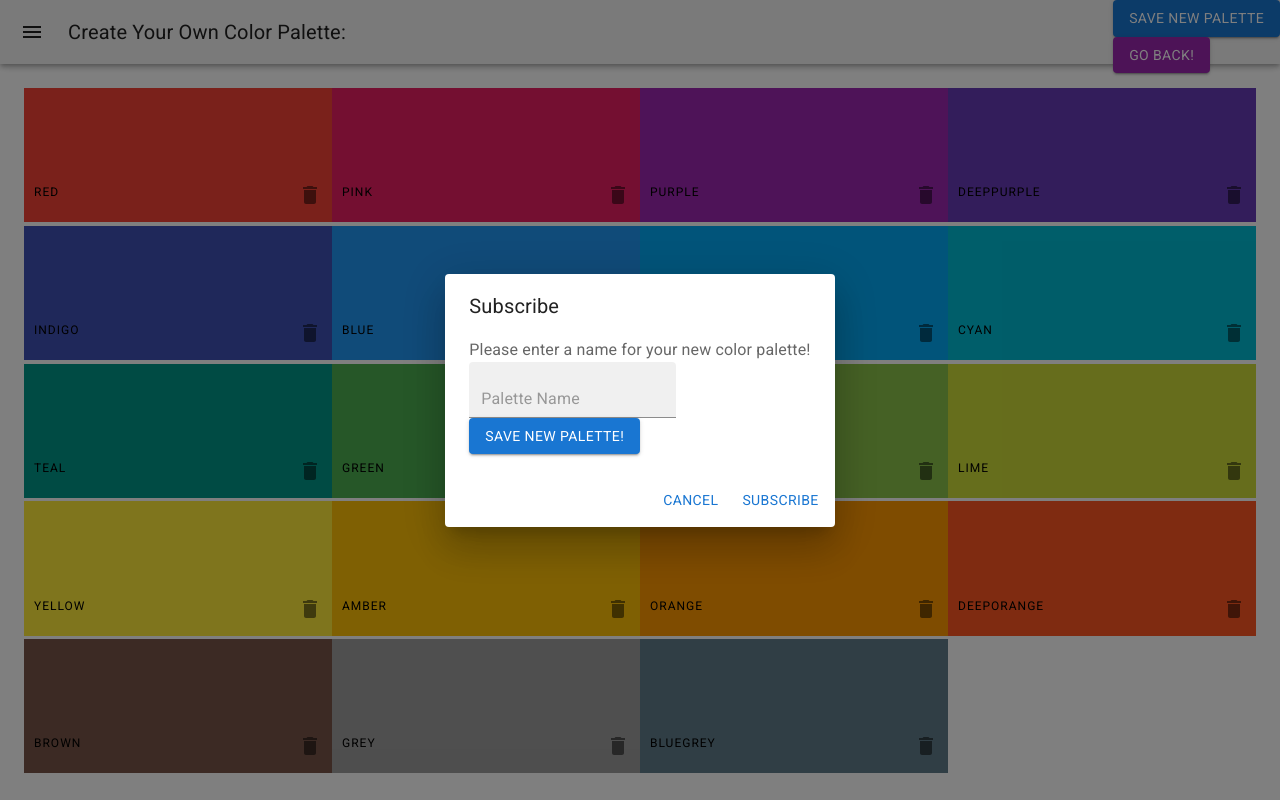
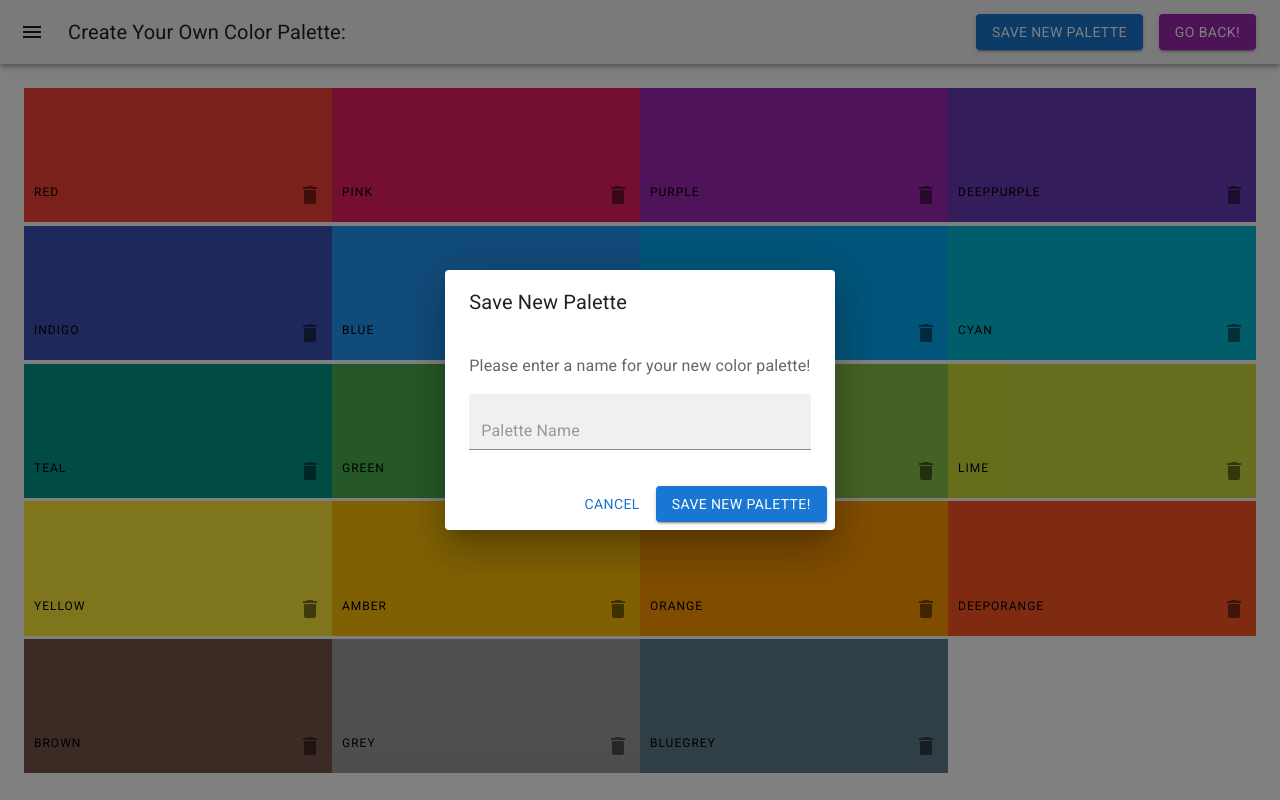
Before and after one commit to kjoling/my-color-project-app, a React (Create React App) app: page /palette/new in a window 1280 px wide. Both pictures are taken after a click on the button "SAVE NEW PALETTE". Built offline with nearby package versions, Linux system fonts and the light colour scheme.

Commit message:
Style PaletteMetaForm

```diff
--- a/src/PaletteFormNav.js
+++ b/src/PaletteFormNav.js
@@ -8,12 +8,9 @@ import { Button } from "@mui/material";
 import Typography from "@mui/material/Typography";
 import IconButton from "@mui/material/IconButton";
 import MenuIcon from "@mui/icons-material/Menu";
-import { useForm, Controller } from "react-hook-form";
-import { TextField } from "@mui/material";
-import * as Yup from "yup";
-import { yupResolver } from "@hookform/resolvers/yup";
 import { Link } from "react-router-dom";
 import { css } from "@emotion/css";
+import { CenterFocusStrong } from "@mui/icons-material";
 
 const drawerWidth = 400;
 
@@ -27,6 +24,7 @@ const AppBar = styled(MuiAppBar, {
   flexDirection: "row",
   justifyContent: "space-between",
   height: "64px",
+  alignItems: "center",
   ...(open && {
     width: `calc(100% - ${drawerWidth}px)`,
     marginLeft: `${drawerWidth}px`,
@@ -39,6 +37,11 @@ const AppBar = styled(MuiAppBar, {
 
 export default function PaletteFormNav(props) {
   const { palettes, open, handleDrawerOpen, savePalette, colors } = props;
+  const [formShowing, setFormShowing] = useState(false);
+
+  const showForm = () => {
+    setFormShowing(!formShowing);
+  };
 
   return (
     <div
@@ -67,25 +70,30 @@ export default function PaletteFormNav(props) {
             ${styles.navBtns}
           `}
         >
-          <PaletteMetaForm
-            palettes={palettes}
-            savePalette={savePalette}
-            colors={colors}
-          />
-          <div>
+          <Button variant="contained" onClick={showForm} sx={styles.button}>
+            Save New Palette
+          </Button>
+
           <Link
             to="/"
             className={css`
               ${styles.link}
             `}
           >
-              <Button variant="contained" color="secondary">
+            <Button variant="contained" color="secondary" sx={styles.button}>
               Go back!
             </Button>
           </Link>
         </div>
-        </div>
       </AppBar>
+      {formShowing && (
+        <PaletteMetaForm
+          palettes={palettes}
+          savePalette={savePalette}
+          colors={colors}
+          showForm={showForm}
+        />
+      )}
     </div>
   );
 }
@@ -101,5 +109,10 @@ const styles = {
   link: {
     textDecoration: "none",
   },
-  navBtns: {},
+  navBtns: {
+    marginRight: "1rem",
+  },
+  button: {
+    margin: "auto 0.5rem",
+  },
 };
--- a/src/PaletteMetaForm.js
+++ b/src/PaletteMetaForm.js
@@ -16,8 +16,8 @@ const defaultValues = {
 };
 
 export default function PaletteMetaForm(props) {
-  const [open, setOpen] = React.useState(false);
-  const { palettes, savePalette, colors } = props;
+  const [open, setOpen] = React.useState(true);
+  const { palettes, savePalette, colors, showForm } = props;
 
   const handleClickOpen = () => {
     setOpen(true);
@@ -25,6 +25,7 @@ export default function PaletteMetaForm(props) {
 
   const handleClose = () => {
     setOpen(false);
+    showForm(false);
   };
 
   const paletteNameValidationSchema = Yup.object().shape({
@@ -52,16 +53,13 @@ export default function PaletteMetaForm(props) {
 
   return (
     <div>
-      <Button variant="contained" onClick={handleClickOpen}>
-        Save New Palette
-      </Button>
       <Dialog open={open} onClose={handleClose}>
-        <DialogTitle>Subscribe</DialogTitle>
+        <DialogTitle>Save New Palette</DialogTitle>
+        <form onSubmit={handlePaletteNameSubmit((data) => savePalette(data))}>
           <DialogContent>
             <DialogContentText>
               Please enter a name for your new color palette!
             </DialogContentText>
-          <form onSubmit={handlePaletteNameSubmit((data) => savePalette(data))}>
             <Controller
               control={controlPaletteName}
               name="saveNewPalette"
@@ -73,15 +71,13 @@ export default function PaletteMetaForm(props) {
                     value={value}
                     variant="filled"
                     required
+                    fullWidth
+                    margin="normal"
                     placeholder="Palette Name"
                   />
                 </div>
               )}
             />
-            <Button variant="contained" color="primary" type="submit">
-              Save New Palette!
-            </Button>
-          </form>
             {Object.keys(errorsPaletteName).length !== 0 ? (
               <div
                 className={css`
@@ -94,8 +90,11 @@ export default function PaletteMetaForm(props) {
           </DialogContent>
           <DialogActions>
             <Button onClick={handleClose}>Cancel</Button>
-          <Button onClick={handleClose}>Subscribe</Button>
+            <Button variant="contained" color="primary" type="submit">
+              Save New Palette!
+            </Button>
           </DialogActions>
+        </form>
       </Dialog>
     </div>
   );
```
Lines whose indentation alone changed are shown as unchanged.
